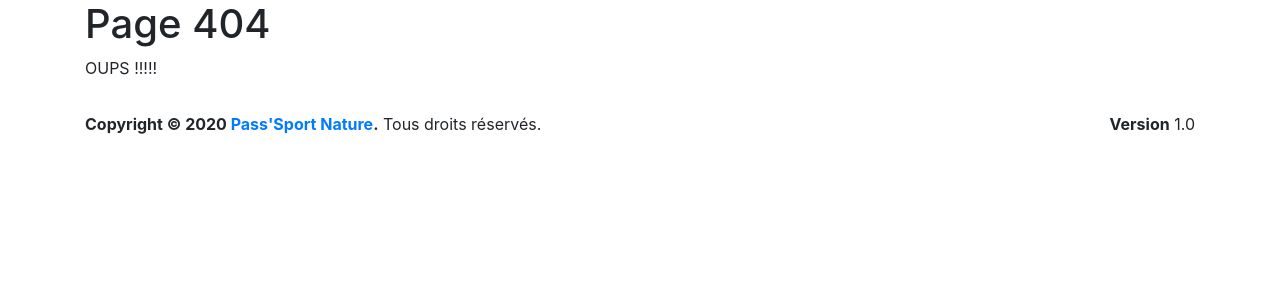
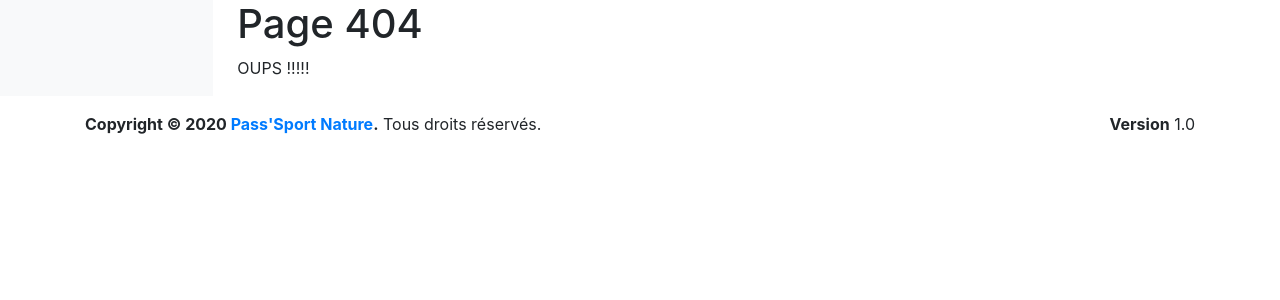
Before and after one commit to FROSSARD-Ma/EPI-Pass-Sport-Nature, a PHP site: page /?url=1 in a window 1280 px wide. Shown: the part 56-356 px from the top of the page. Run offline with PHP 8.4, Linux system fonts and the light colour scheme.

Commit message:
Structure page layout

```diff
--- a/views/templates/layout.twig
+++ b/views/templates/layout.twig
@@ -15,10 +15,10 @@
   </head>
   <body>
 
-    <!-- NAV -->
+    <!-- NAV bar-->
     <nav class="navbar navbar-expand-lg navbar-light bg-light">
 
-      <a class="navbar-brand" href="?page=home">Gestion EPI - Pass'Sport Nature</a>
+      <a class="navbar-brand" href="home">Gestion EPI - Pass'Sport Nature</a>
 
       <button class="navbar-toggler" type="button" data-toggle="collapse" data-target="#navbarNavAltMarkup" aria-controls="navbarNavAltMarkup" aria-expanded="false" aria-label="Toggle navigation">
         <span class="navbar-toggler-icon"></span>
@@ -26,22 +26,26 @@
 
       <div class="collapse navbar-collapse" id="navbarNavAltMarkup">
         <div class="navbar-nav">
-          <a class="nav-item nav-link active" href="?page=home">Accueil</a>
+          <a class="nav-item nav-link active" href="home">Accueil</a>
         </div>
       </div>
+    </nav>
+
+    <div class="container-fluid">
+
+        <div class="row">
+
+          <nav class="col-md-2 d-none d-md-block bg-light sidebar">
 
           </nav>
 
-
-    <!-- Header -->
-    <header class="container">
-    </header>
-
           <!-- Main Content -->
-    <main class="container">
+          <main role="main" class="col-md-9 ml-sm-auto col-lg-10 px-4">
             {% block content %}
             {% endblock %}
           </main>
+        </div>
+
 
         <!-- Footer -->
         <footer class="footer mt-auto py-3">
@@ -52,6 +56,7 @@
             </div>
           </div>
         </footer>
+    </div>
 
     <!-- Optional JavaScript -->
     <!-- jQuery first, then Popper.js, then Bootstrap JS -->
```
Lines whose indentation alone changed are shown as unchanged.
